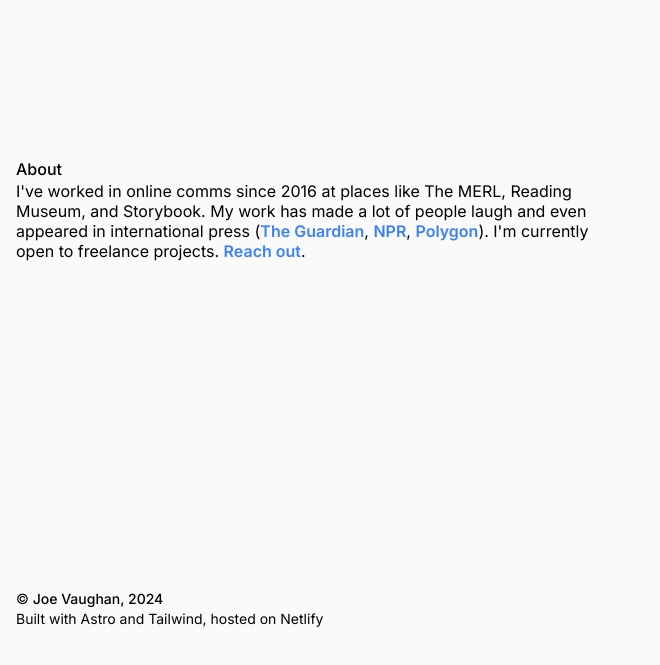
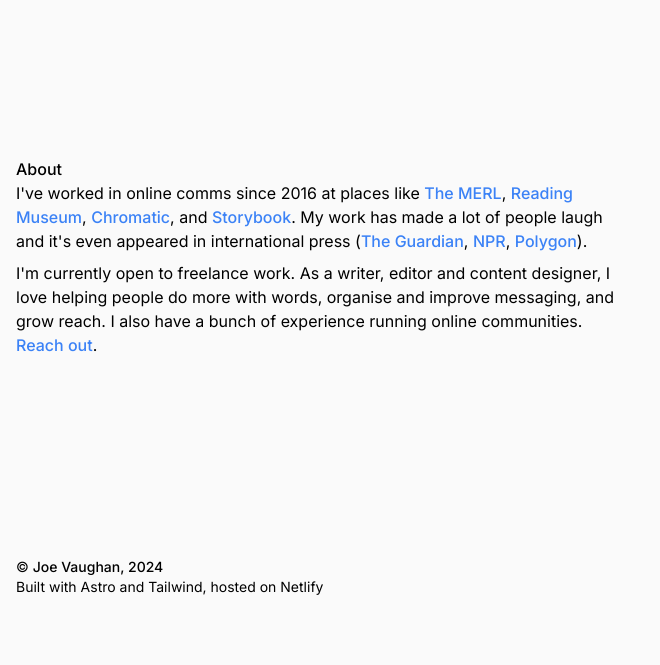
Before and after one commit to joevaugh4n/joevaugh4n, an Astro site: page / in a window 1280 px wide. Shown: the part 67-732 px from the top of the page, without its empty margins (0-660 px from the left). Built offline with nearby package versions, Linux system fonts and the light colour scheme; Astro itself is replaced by a stand-in of ours.

Commit message:
Updated styling, added links, added meta description

```diff
--- a/src/components/footer.astro
+++ b/src/components/footer.astro
@@ -1,6 +1,6 @@
 ---
 ---
-<footer class="mt-40 text-sm">
+<footer class="mt-8 text-sm">
     <div>&copy; <span class='font-medium text-balance'>Joe Vaughan, 2024</span></div>
     <div>Built with Astro and Tailwind, hosted on Netlify</div>
 </footer>
--- a/src/layouts/Layout.astro
+++ b/src/layouts/Layout.astro
@@ -11,7 +11,10 @@ const { title } = Astro.props;
 <!doctype html>
 <html lang="en">
   <head>
-		<script defer data-domain="joevaughan.net" src="https://plausible.io/js/script.js"></script>
+    <script
+      defer
+      data-domain="joevaughan.net"
+      src="https://plausible.io/js/script.js"></script>
     <link rel="preconnect" href="https://fonts.googleapis.com" />
     <link rel="preconnect" href="https://fonts.gstatic.com" crossorigin />
     <link
@@ -19,8 +22,12 @@ const { title } = Astro.props;
       rel="stylesheet"
     />
     <meta charset="UTF-8" />
-		<meta name="description" content="Astro description" />
+    <meta
+      name="description"
+      content="Joe Vaughan is a content designer, writer and editor based in the UK."
+    />
     <meta name="viewport" content="width=device-width" />
+
     <link rel="icon" type="image/svg+xml" href="/favicon.svg" />
     <meta name="generator" content={Astro.generator} />
     <title>{title}</title>
@@ -28,7 +35,7 @@ const { title } = Astro.props;
   <body>
     <Header />
     <slot />
-		<Footer/>
+    <Footer />
   </body>
 </html>
 <style is:global>
@@ -44,10 +51,10 @@ const { title } = Astro.props;
       @apply container flex flex-col gap-y-40 mx-auto p-4 bg-zinc-50;
     }
     a {
-			@apply text-blue-500 font-semibold hover:underline;
+      @apply text-blue-500 font-medium hover:underline;
     }
     p {
-			@apply pb-2 max-w-[60ch] leading-5;
+      @apply pb-2 max-w-[60ch] leading-6;
     }
   }
 </style>
--- a/src/pages/index.astro
+++ b/src/pages/index.astro
@@ -6,9 +6,12 @@ import Layout from "../layouts/Layout.astro";
   <article>
     <h2 class="font-medium">About</h2>
     <p>
-			I've worked in online comms since 2016 at places like The MERL,
-			Reading Museum, and Storybook. My work has made a lot of people
-			laugh and even appeared in international press (<a
+      I've worked in online comms since 2016 at places like <a
+        href="https://merl.reading.ac.uk">The MERL</a
+      >, <a href="https://readingmuseum.org.uk">Reading Museum</a>, <a
+        href="https://chromatic.com">Chromatic</a
+      >, and <a href="https://storybook.js.org">Storybook</a>. My work has made
+      a lot of people laugh and it's even appeared in international press (<a
         href="https://www.theguardian.com/books/2019/oct/22/woman-reunited-with-childhood-book-in-museum-reading-the-secret-garden"
         >The Guardian</a
       >, <a
@@ -17,9 +20,12 @@ import Layout from "../layouts/Layout.astro";
       >, <a
         href="https://www.polygon.com/2020/3/26/21195434/animal-crossing-new-horizons-merl-rural-life-museum-smocks-design-clothes"
         >Polygon</a
-			>). I'm currently open to freelance projects. <a
-				href="mailto:jbvaughan1993@gmail.com">Reach out</a
-			>.
+      >).
+    </p>
+    <p>
+      I'm currently open to freelance work. As a writer, editor and content
+      designer, I love helping people do more with words, organise  and improve messaging, and grow reach. I also have a bunch of experience running online
+      communities. <a href="mailto:jbvaughan1993@gmail.com">Reach out</a>.
     </p>
   </article>
 </Layout>
```
Lines whose indentation alone changed are shown as unchanged.
